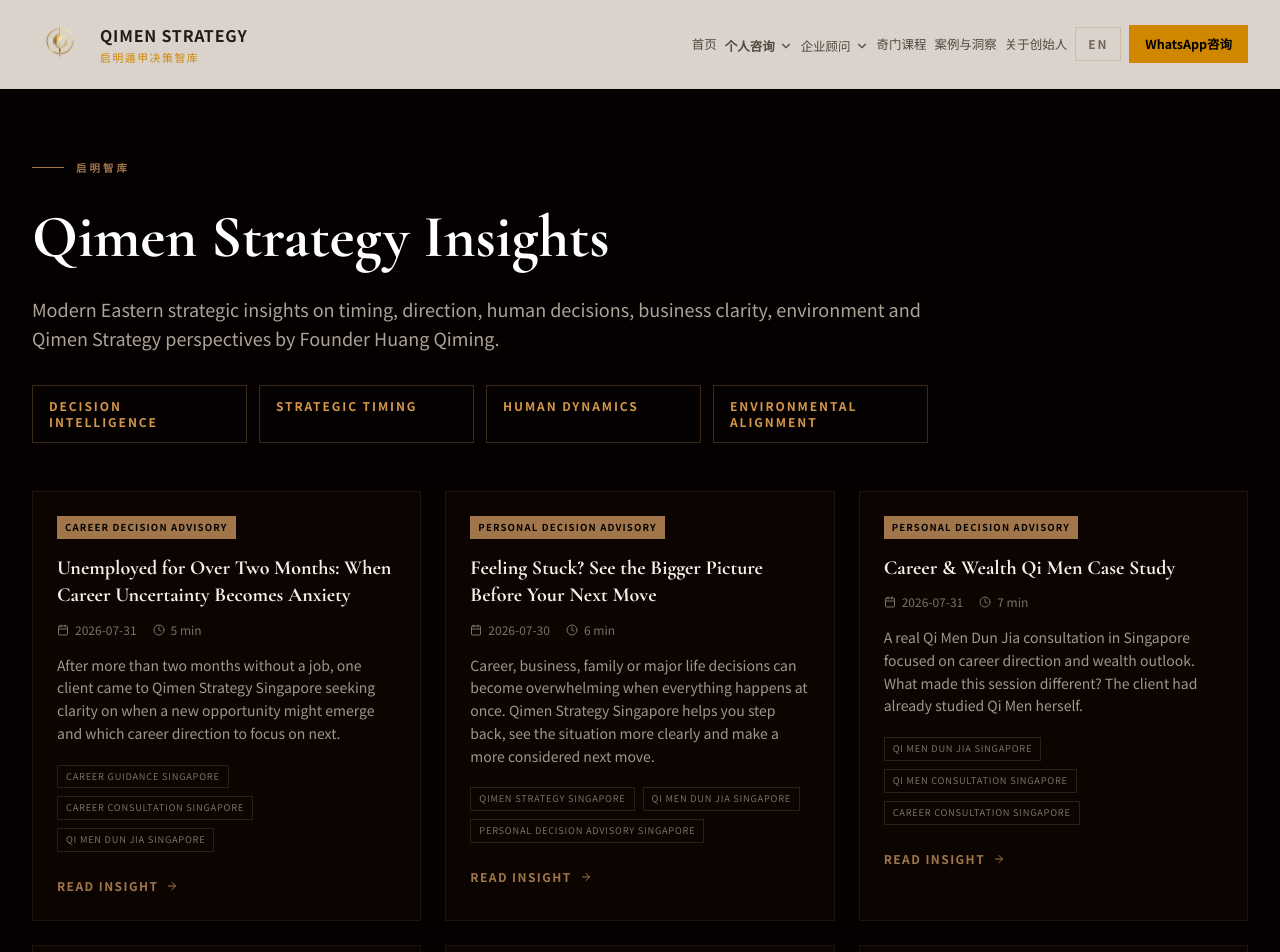
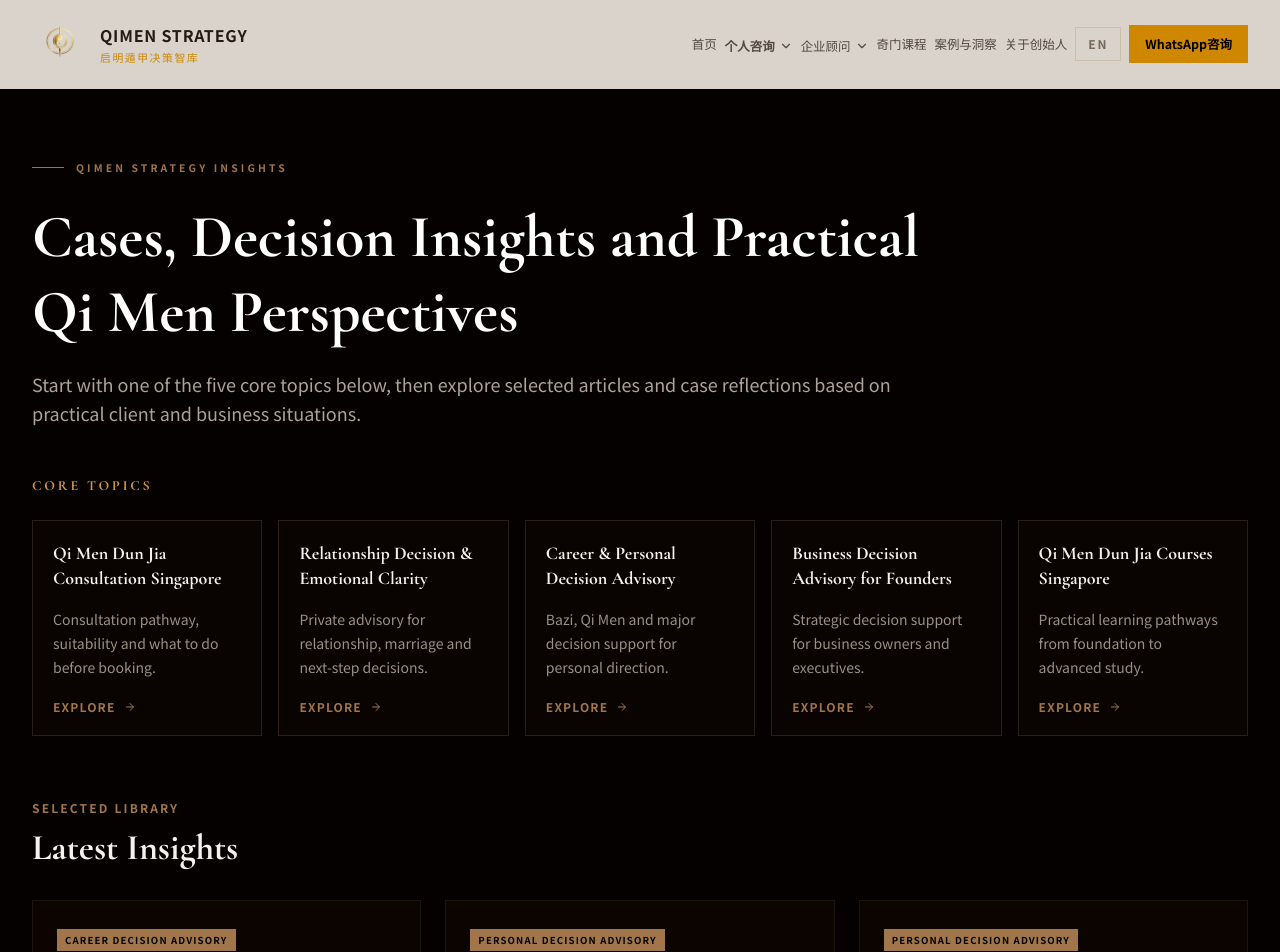
Before and after one commit to BODHIWONG/qmfeng-website, a Next.js app: page /insights in a window 1280 px wide. Shown: the top 952 px of the page. Built offline with nearby package versions, Linux system fonts and the light colour scheme.

Commit message:
Remove visible keyword strings and introduce five content hubs

```diff
--- a/app/insights/page.tsx
+++ b/app/insights/page.tsx
@@ -22,6 +22,34 @@ import { qimenStrategyModernDecisionMakingPosts } from "@/lib/qimen-strategy-mod
 import { qimenWuweiStrategyPosts } from "@/lib/qimen-wuwei-strategy-post";
 import { qimenLifeCrossroadsDecisionAdvisoryPosts } from "@/lib/qimen-life-crossroads-decision-advisory-post";
 import { applyInsightPostOverrides } from "@/lib/insights-overrides";
+
+const contentHubs = [
+  {
+    title: "Qi Men Dun Jia Consultation Singapore",
+    description: "Consultation pathway, suitability and what to do before booking.",
+    href: "/decision",
+  },
+  {
+    title: "Relationship Decision & Emotional Clarity",
+    description: "Private advisory for relationship, marriage and next-step decisions.",
+    href: "/relationship-clarity-reading-singapore",
+  },
+  {
+    title: "Career & Personal Decision Advisory",
+    description: "Bazi, Qi Men and major decision support for personal direction.",
+    href: "/personal-advisory",
+  },
+  {
+    title: "Business Decision Advisory for Founders",
+    description: "Strategic decision support for business owners and executives.",
+    href: "/enterprise-strategic-advisory",
+  },
+  {
+    title: "Qi Men Dun Jia Courses Singapore",
+    description: "Practical learning pathways from foundation to advanced study.",
+    href: "/courses",
+  },
+];
 
 const allPosts = [
   ...qimenLifeCrossroadsDecisionAdvisoryPosts,
@@ -56,35 +84,60 @@ const allPosts = [
     const text = `${post.title} ${post.excerpt} ${post.category} ${post.keywords.join(" ")}`.toLowerCase();
     const excluded = ["space clearing", "space energy", "sleep", "relationship", "emotional", "feng shui wealth"];
     return !excluded.some((term) => text.includes(term));
-  });
+  })
+  .filter((post, index, posts) => posts.findIndex((item) => item.slug === post.slug) === index);
 
 function InsightsContent() {
   return (
     <div className="min-h-screen bg-[oklch(0.08_0.02_60)] text-white">
       <Navbar />
 
-      <main className="container pt-32 pb-24 md:pt-40 md:pb-32">
+      <main className="container pb-24 pt-32 md:pb-32 md:pt-40">
         <div className="mb-12 max-w-4xl">
           <div className="mb-6 flex items-center gap-3">
             <div className="h-px w-8 bg-[oklch(0.60_0.08_65)]" />
             <span className="text-[0.65rem] font-semibold uppercase tracking-[0.3em] text-[oklch(0.60_0.08_65)]">
-              启明智库
+              Qimen Strategy Insights
             </span>
           </div>
 
           <h1 className="mb-5 text-4xl font-bold leading-tight md:text-6xl">
-            Qimen Strategy Insights
+            Cases, Decision Insights and Practical Qi Men Perspectives
           </h1>
 
           <p className="text-base leading-relaxed text-[oklch(0.72_0.02_70)] md:text-lg">
-            Modern Eastern strategic insights on timing, direction, human decisions, business clarity, environment and Qimen Strategy perspectives by Founder Huang Qiming.
+            Start with one of the five core topics below, then explore selected articles and case reflections based on practical client and business situations.
           </p>
+        </div>
 
-          <div className="mt-8 grid gap-3 text-xs font-bold uppercase tracking-[0.16em] text-[oklch(0.72_0.12_70)] sm:grid-cols-4">
-            <div className="border border-[oklch(0.60_0.08_65/0.35)] px-4 py-3">Decision Intelligence</div>
-            <div className="border border-[oklch(0.60_0.08_65/0.35)] px-4 py-3">Strategic Timing</div>
-            <div className="border border-[oklch(0.60_0.08_65/0.35)] px-4 py-3">Human Dynamics</div>
-            <div className="border border-[oklch(0.60_0.08_65/0.35)] px-4 py-3">Environmental Alignment</div>
+        <section aria-labelledby="content-hubs" className="mb-16">
+          <h2 id="content-hubs" className="mb-6 text-sm font-bold uppercase tracking-[0.2em] text-[oklch(0.72_0.12_70)]">
+            Core Topics
+          </h2>
+          <div className="grid gap-4 md:grid-cols-2 xl:grid-cols-5">
+            {contentHubs.map((hub) => (
+              <Link
+                key={hub.href}
+                href={hub.href}
+                className="group flex min-h-48 flex-col border border-[oklch(0.25_0.02_60)] bg-[oklch(0.11_0.02_60)] p-5 transition hover:border-[oklch(0.60_0.08_65)]"
+              >
+                <h3 className="text-lg font-bold leading-snug text-[oklch(0.96_0.01_75)]">{hub.title}</h3>
+                <p className="mt-4 flex-1 text-sm leading-6 text-[oklch(0.66_0.02_70)]">{hub.description}</p>
+                <span className="mt-5 inline-flex items-center gap-2 text-xs font-bold uppercase tracking-[0.1em] text-[oklch(0.60_0.08_65)] group-hover:gap-3">
+                  Explore <ArrowRight size={12} />
+                </span>
+              </Link>
+            ))}
+          </div>
+        </section>
+
+        <section aria-labelledby="latest-insights">
+          <div className="mb-8 flex items-end justify-between gap-6">
+            <div>
+              <p className="text-xs font-bold uppercase tracking-[0.18em] text-[oklch(0.60_0.08_65)]">Selected Library</p>
+              <h2 id="latest-insights" className="mt-3 text-3xl font-bold text-[oklch(0.96_0.01_75)] md:text-4xl">
+                Latest Insights
+              </h2>
             </div>
           </div>
 
@@ -92,34 +145,26 @@ function InsightsContent() {
             {allPosts.map((post) => (
               <article
                 key={post.slug}
-              className="border border-[oklch(0.20_0.02_60)] bg-[oklch(0.12_0.02_60)] p-6 transition-colors hover:border-[oklch(0.60_0.08_65)]"
+                className="flex flex-col border border-[oklch(0.20_0.02_60)] bg-[oklch(0.12_0.02_60)] p-6 transition-colors hover:border-[oklch(0.60_0.08_65)]"
               >
-              <div className="mb-4 flex flex-wrap gap-2">
+                <div className="mb-4">
                   <span className="bg-[oklch(0.60_0.08_65)] px-2 py-1 text-[0.6rem] font-bold uppercase tracking-[0.12em] text-[oklch(0.08_0.02_60)]">
                     {post.category}
                   </span>
                 </div>
 
-              <h2 className="mb-3 text-xl font-bold leading-snug text-[oklch(0.96_0.01_75)]">
+                <h3 className="mb-3 text-xl font-bold leading-snug text-[oklch(0.96_0.01_75)]">
                   {post.title}
-              </h2>
+                </h3>
 
                 <div className="mb-4 flex items-center gap-4 text-xs text-[oklch(0.55_0.02_70)]">
                   <span className="flex items-center gap-1.5"><Calendar size={12} />{post.date}</span>
                   <span className="flex items-center gap-1.5"><Clock size={12} />{post.readTime}</span>
                 </div>
 
-              <p className="mb-5 text-sm leading-relaxed text-[oklch(0.68_0.02_70)]">
+                <p className="mb-6 flex-1 text-sm leading-relaxed text-[oklch(0.68_0.02_70)]">
                   {post.excerpt}
                 </p>
-
-              <div className="mb-5 flex flex-wrap gap-2">
-                {post.keywords.slice(0, 3).map((keyword) => (
-                  <span key={keyword} className="border border-[oklch(0.25_0.02_60)] px-2 py-1 text-[0.58rem] uppercase tracking-[0.08em] text-[oklch(0.55_0.02_70)]">
-                    {keyword}
-                  </span>
-                ))}
-              </div>
 
                 <Link
                   href={`/insights/${post.slug}`}
@@ -130,6 +175,7 @@ function InsightsContent() {
               </article>
             ))}
           </div>
+        </section>
       </main>
 
       <Footer />
```
Lines whose indentation alone changed are shown as unchanged.
